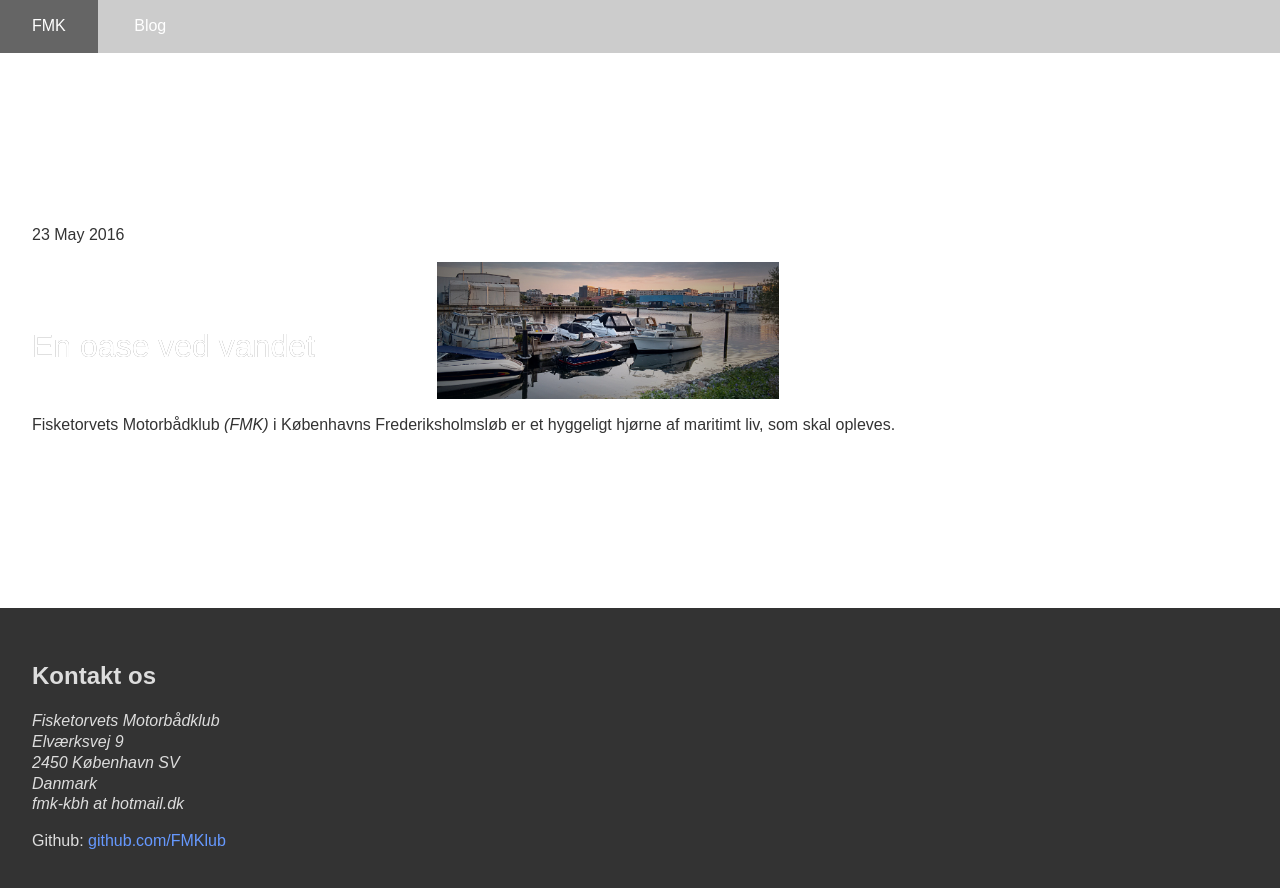
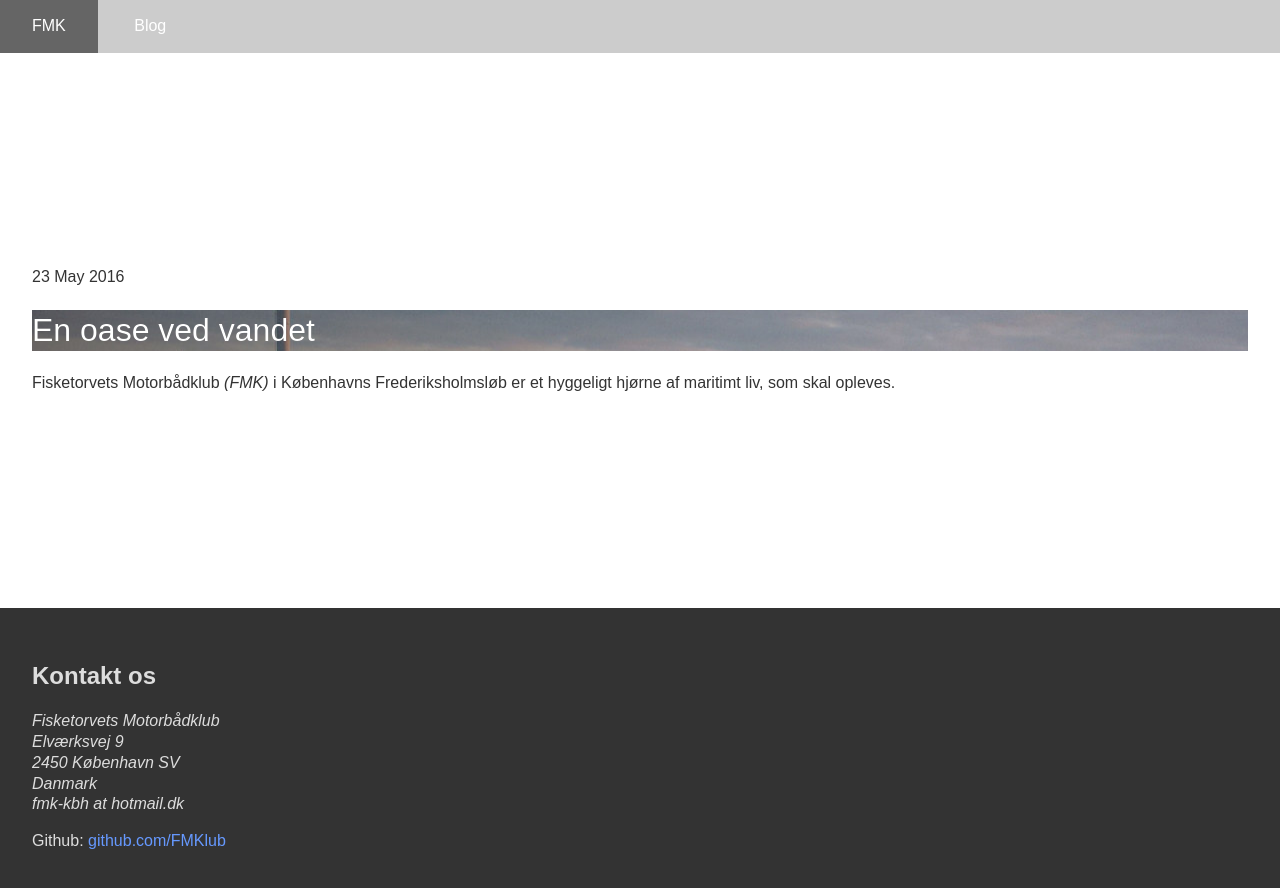
Before and after one commit to fisketorvetsmotorbaadklub/fisketorvetsmotorbaadklub.github.io, a Jekyll site: the page built from _posts/2016-05-23-en-oase-ved-vandet.md, in a window 1280 px wide. Shown: the top 888 px of the page. Built offline with Jekyll 4.4.1, drawn with Linux system fonts in a browser that asks for light colours.

Commit message:
Update main.css

```diff
--- a/css/main.css
+++ b/css/main.css
@@ -51,15 +51,7 @@ footer {
 
 .img-title {
   display: block;
-  width: 100%;
-  height: auto;
   color: #fff;
-  padding: 4rem 2rem 2rem;
-  box-sizing: border-box;
-  background-position: center center;
-  background-size: auto 100%;
-  margin: 0 -2rem;
   font-weight: normal;
   text-shadow: 0 0 rgba(0,0,0,0.5);
-  background-repeat: no-repeat;
 }
```
